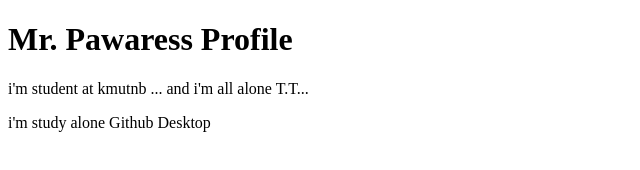
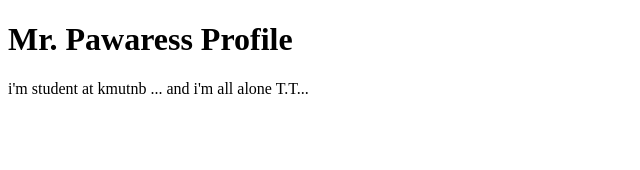
Before and after one commit to Pawaress/github-desktop-project, a plain HTML site: page index.html in a window 1280 px wide. Shown: the whole page, without its empty margins (0-640 px from the left). Drawn offline with Linux system fonts and the light colour scheme.

Commit message:
Revert "Add some text"
This reverts commit caf648348d03e89ff63b9d4cae7b5df673e21954.

```diff
--- a/index.html
+++ b/index.html
@@ -10,7 +10,6 @@
 <body>
     <h1> Mr. Pawaress Profile</h1>
     <p>i'm student at kmutnb ... and i'm all alone T.T...</p>
-    <p>i'm study alone Github Desktop</p>
 </body>
 
 </html>
```
